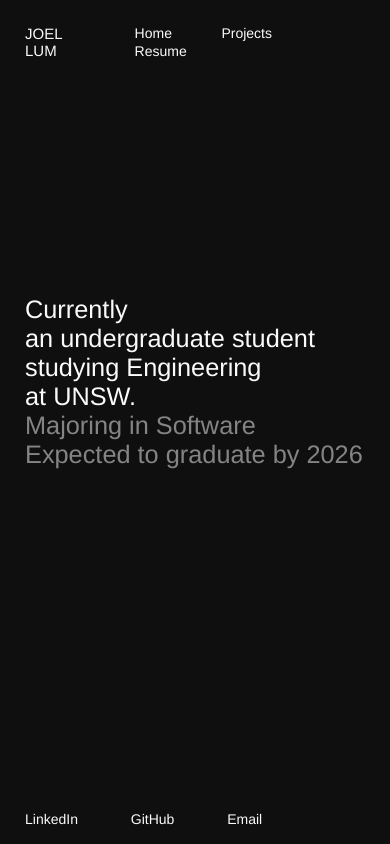
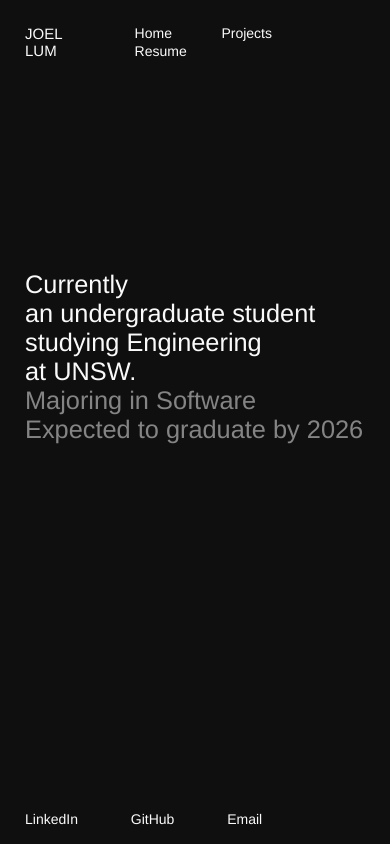
Before and after one commit to joellum1/joellum1.github.io, a plain HTML site: page index.html in a window 390 px wide. Drawn offline with Linux system fonts and the light colour scheme; a script that the page names is missing.

Commit message:
index paragraph font size based on view width instead of height

```diff
--- a/index.html
+++ b/index.html
@@ -44,8 +44,8 @@
 
         @media (max-width: 600px) {
             div {
-                font-size: 3vh;
-                margin-top: 25vh;
+                font-size: 6.5vw;
+                margin-top: 22vh;
             }
         }
     </style>
```
